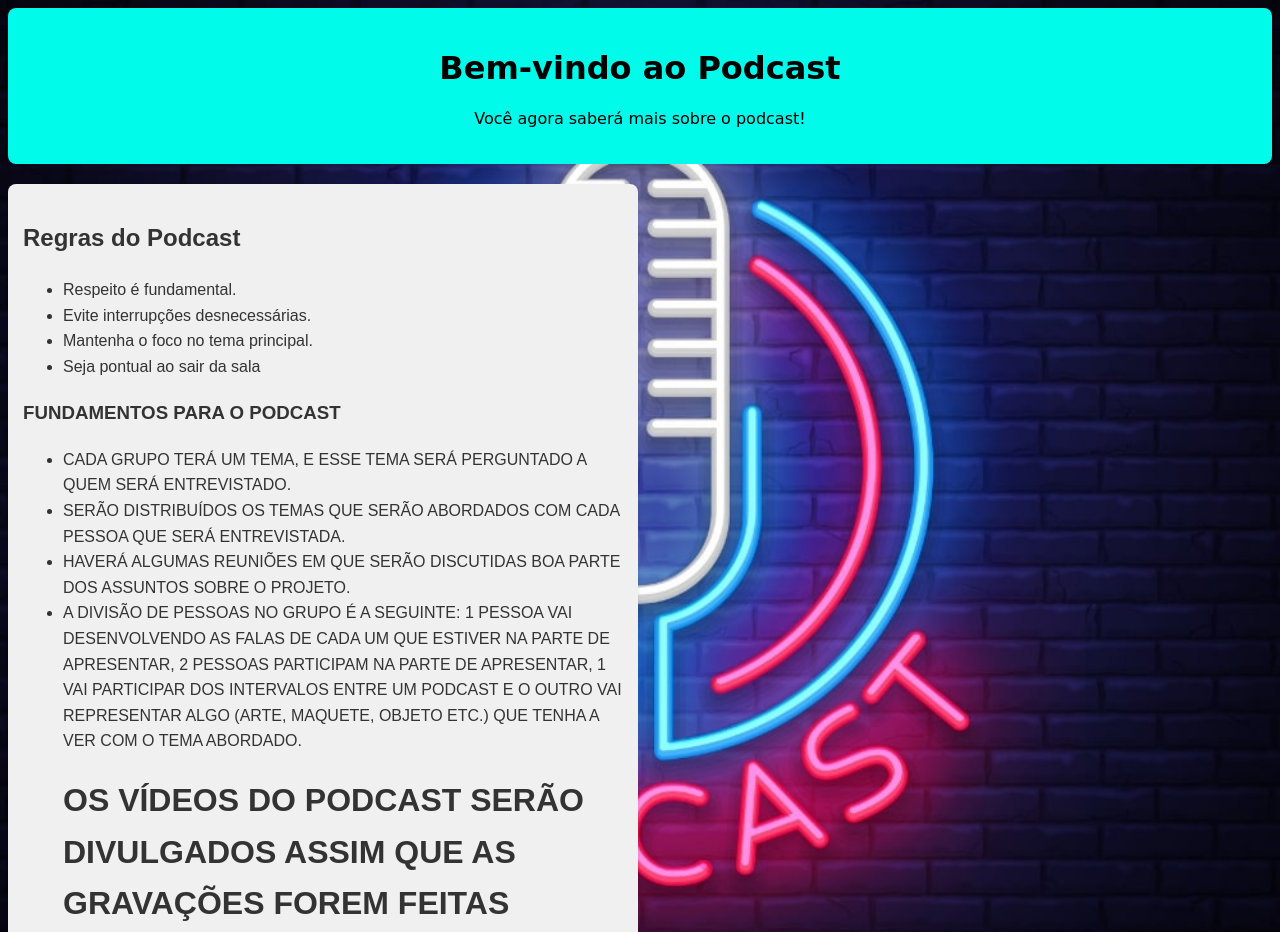
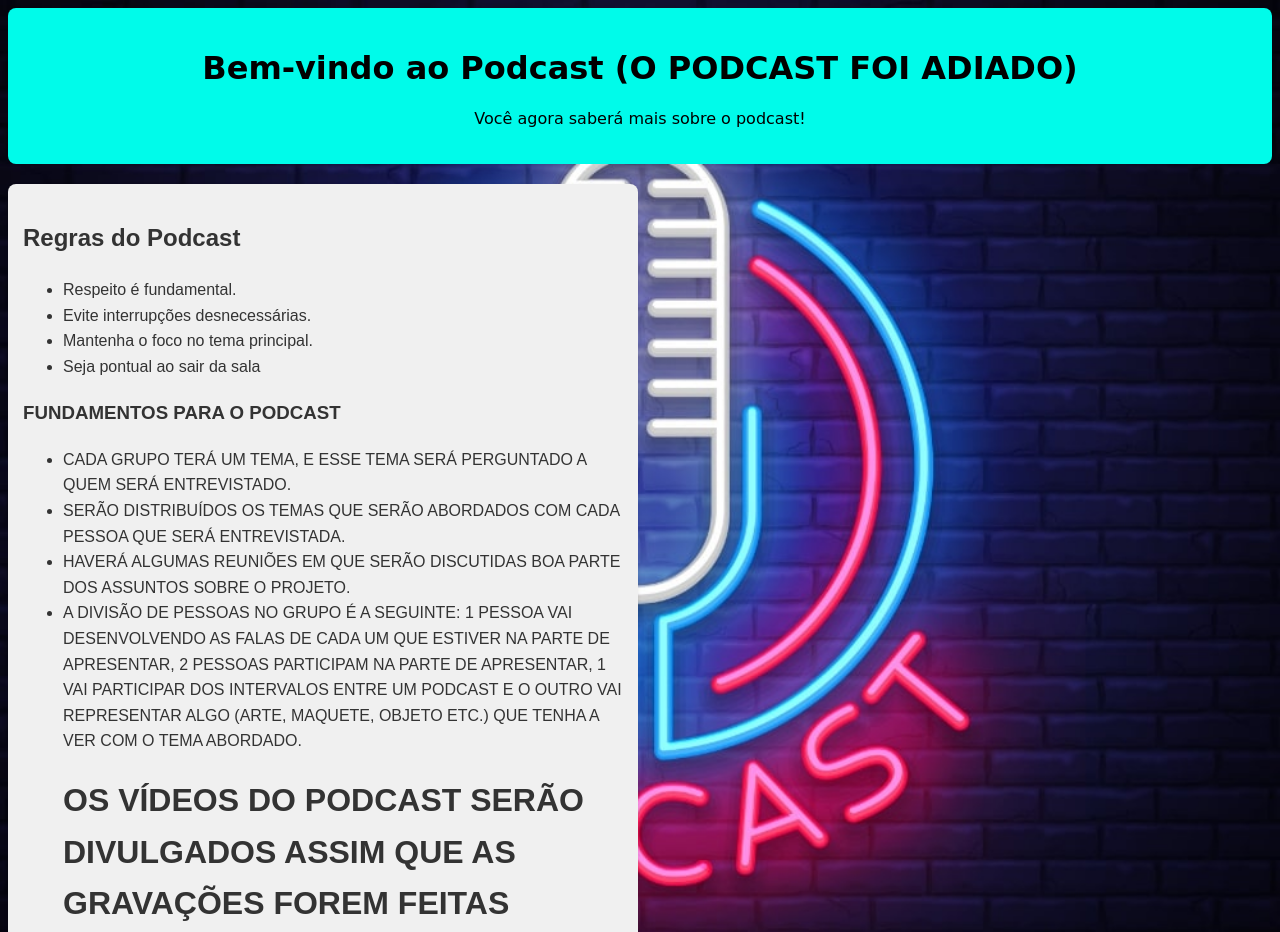
Before and after one commit to arthurvinisramos/podcast, a plain HTML site: page index.html in a window 1280 px wide. Shown: the top 932 px of the page. Drawn offline with Linux system fonts and the light colour scheme.

Commit message:
Update index.html

```diff
--- a/index.html
+++ b/index.html
@@ -9,7 +9,7 @@
 </head>
 <body>
     <div id= "podcast">
-        <h1>Bem-vindo ao Podcast</h1>
+        <h1>Bem-vindo ao Podcast (O PODCAST FOI ADIADO)</h1>
         <p>Você agora saberá mais sobre o podcast!</p>
     </div>
     <div id="regras">
```
